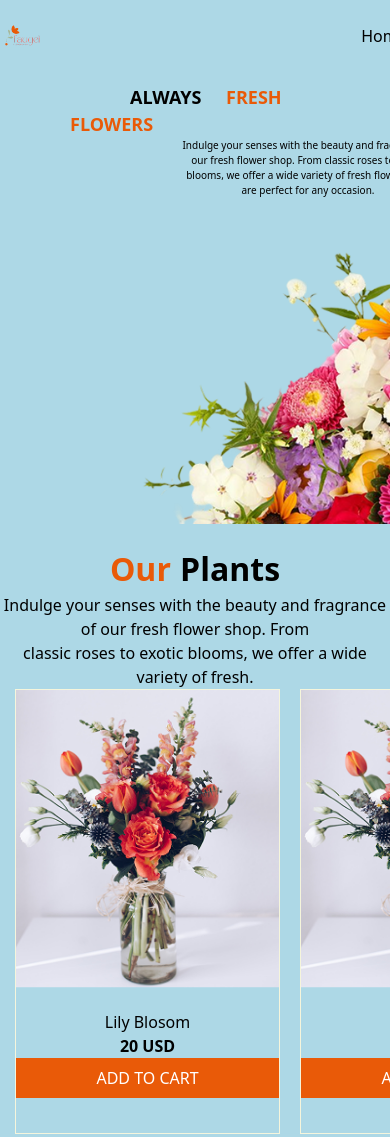
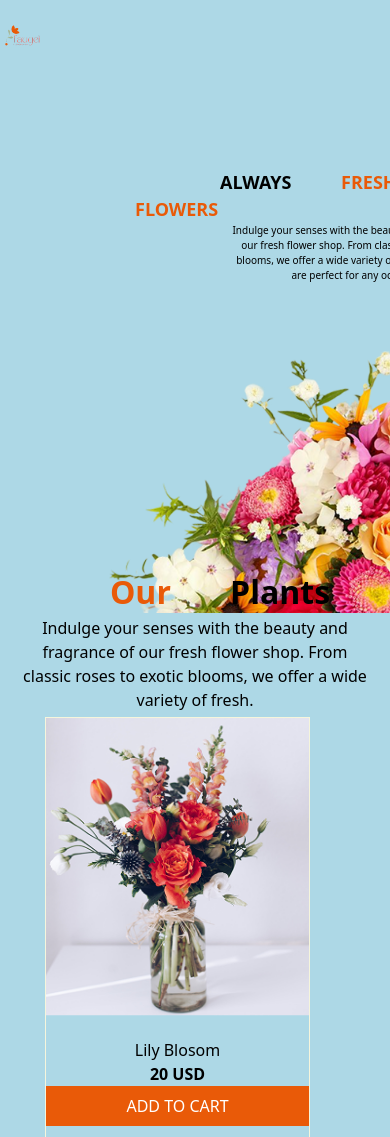
Before and after one commit to Jonyweb24/flower-responsive, a plain HTML site: page index.html in a window 390 px wide. Shown: the top 1137 px of the page. Drawn offline with nearby package versions, Linux system fonts and the light colour scheme.

Commit message:
added responsive to plants section

```diff
--- a/index.css
+++ b/index.css
@@ -36,12 +36,11 @@ nav{
 .bannar-section{
     width: 1140px;
     height: 461px;
-
-        /* border: 1px solid red; */
-    background-color:  lightblue;
-    margin-left: 25px;
+    /* border: 1px solid red; */
+    background-color: lightblue;
+    margin-left: 35px;
     margin-bottom: 20px;
-    margin-top:7px;
+    margin-top: 7px;
     display: flex;
 
 }
@@ -59,17 +58,17 @@ nav{
 }
 
 .bannar-title{
-    margin-left: 20px;
+    margin-left: 25px;
     align-items: center;
     justify-content: center;
-    padding-top: 10px;
+    margin-top: 70px;
     margin-bottom: 30px;
-    padding-left: 10px;
+    /* padding-left: 10px; */
 
 }
 .bannar-section img {
-    margin-left: 100px;
-    padding-left: 100px;
+    margin-left: 200px;
+    /* padding-left: 30px;  */
 }
 
 .plants{
--- a/responisve.css
+++ b/responisve.css
@@ -1,6 +1,15 @@
 /* Responsive */
-
+body{
+    display: column;
+    align-items: center;
+    justify-content: center;
+}
 @media  screen and (max-width:576px) {
+    body{
+    display: column;
+    align-items: center;
+    justify-content: center;
+}
     .navbar{
      display: flex;
      /* min-width:300px; */
@@ -16,10 +25,10 @@
     width: 35px;
     }
     .menu ul {
-        max-width:576px;
+    max-width:576px;
      /* display: none; */
      gap: 10px;
-     margin-right:500px ;
+     /* margin-right:500px ; */
     }
 }
    .cart{
@@ -30,17 +39,17 @@
     max-width:576px;
     height: 461px;
     background-color: lightblue;
-    margin-left: -30px;
+    margin-left: 30px;
     margin-bottom: 10px;
     margin-top:3px;
     display:grid;
-    grid-template-columns: 1,1fr;
+    grid-template-columns: 1, 1fr;
     /* display: contents;   */
    /* columns: reverse; */
     }
    .bannar-section img {
      margin-left: 0px;
-   /* padding-left: 10px; */
+   padding: 10px;
    max-width: 100%;
    height: 100%;
    display:column;
@@ -52,7 +61,7 @@
     justify-content: center;
     /* padding-top: 10px; */
     margin-bottom: 15px;
-    padding-left: 20px;
+    padding: 25px;
     font-size: large;
 }
   .fresh {
@@ -69,17 +78,61 @@
     font-weight: bold;
     text-align: center;
     margin-left: 60px;
+    padding: 25px;
     align-items: center;
     justify-content: center;
-    }
+}
     .bannar-title p{
     font-size: 10px;
     text-align: center;
+    justify-content: center;
 }
+.plants{
+text-align: center;
+margin-top: 28px;
+justify-content: center;
+padding: 5px;
+}
+.plants-text1, .latest{
+    color: #E95A08;
+    font-size: xx-large;
+    font-weight: bold;
+    /* margin-right: 5px; */
+    margin-left: 25px;
+    margin-top: 40px;
+    padding: 25px;
+    text-align: center;
+    justify-content: center;
+
+}
+.plants-text2, .deal{
+    color: black;
+    font-size: xx-large;
+    font-weight: bold;
+    margin-left: 25px;
+    margin-top: 40px;
+    text-align: center;
+    justify-content: center;
+}
+.plants p{
+    font-size: 16px;
+    text-align: center;
+
+}
+.card-section{
+max-width: 576px;
+height: 100%px;
+margin-left: 30px;
+/* border: 1px solid red; */
+justify-content: center;
+display: grid;
+grid-template-columns: repeat(1,1fr);
+
+
 }
 
 
 /* bannar */
-@media screen and (max-width) {
+@media screen and (max-width:) {
 
 }
```
